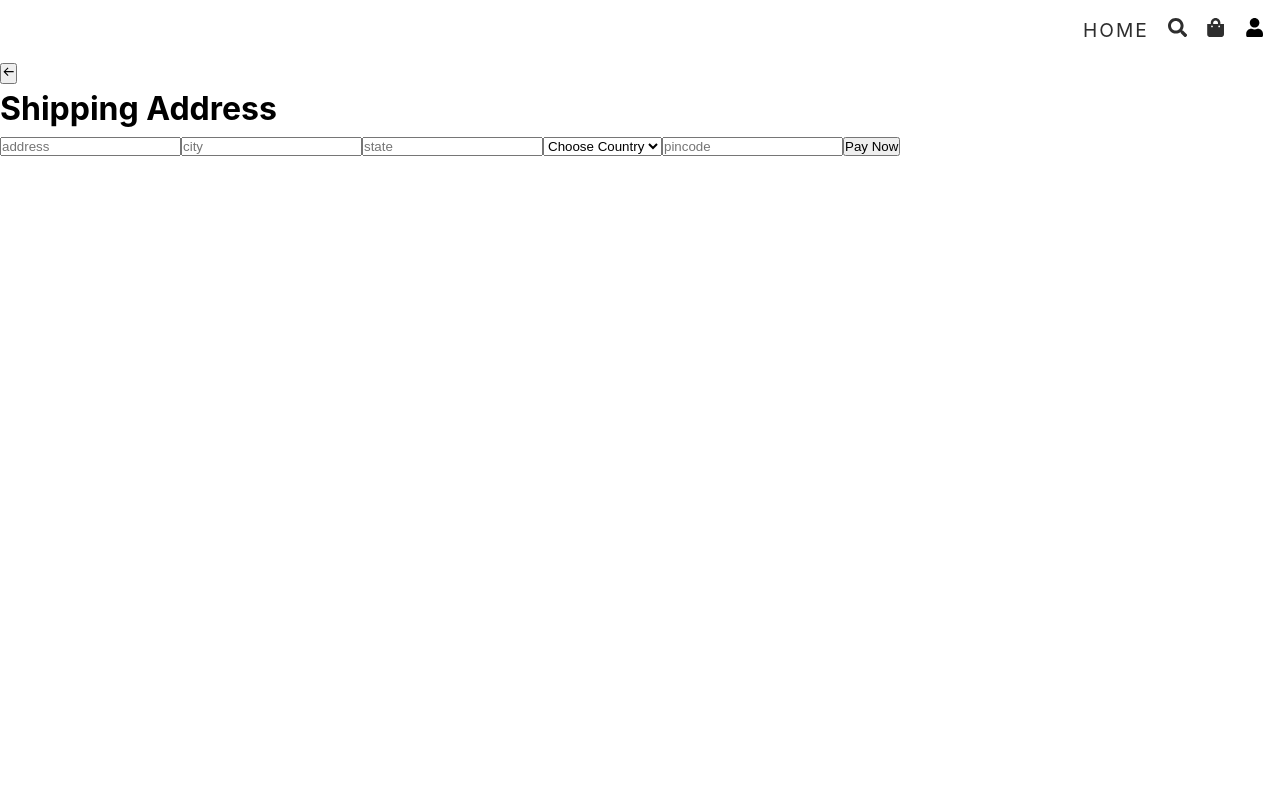
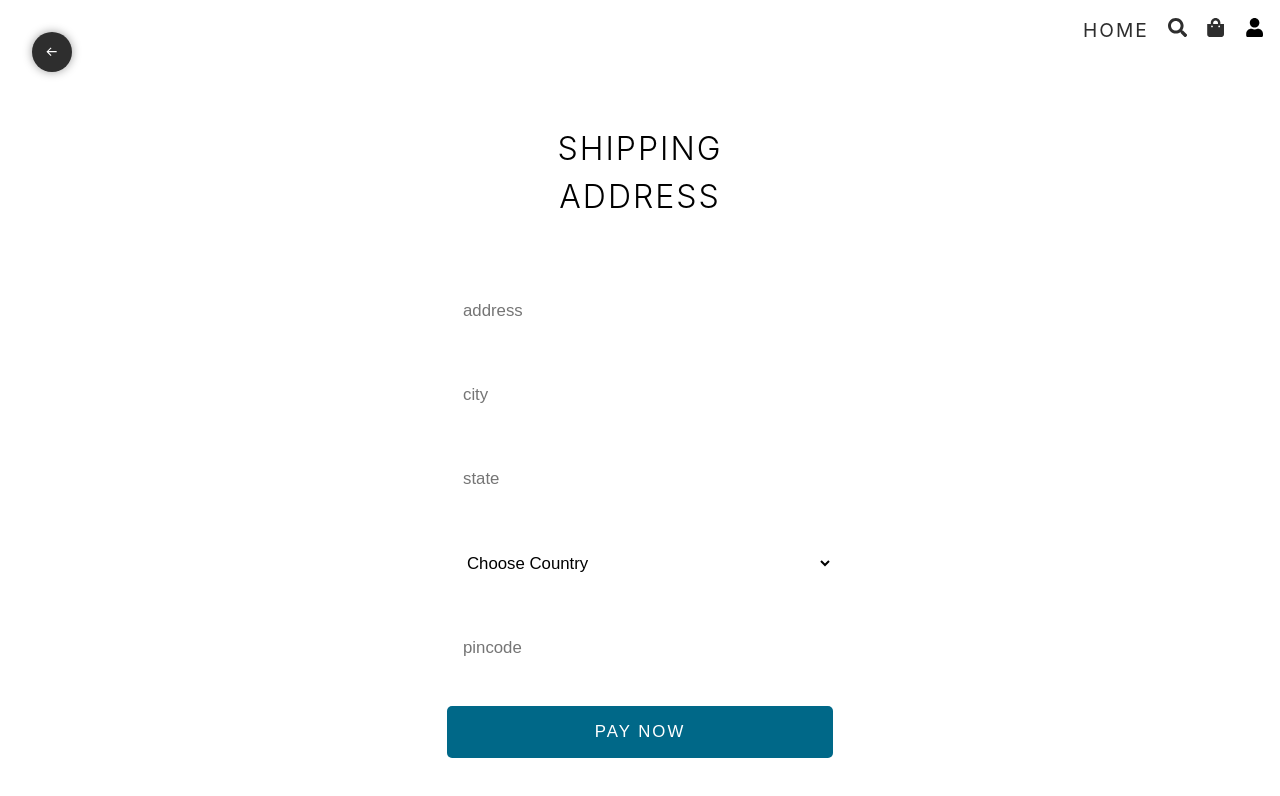
Before and after one commit to RAHUL956777/MERN_e-commerce-frontend, a React (Vite) app: page /shipping in a window 1280 px wide. Shown: the top 796 px of the page. Built offline with nearby package versions, Linux system fonts and the light colour scheme.

Commit message:
working on styles of shipping and make some mixin for code reusibility

```diff
--- a/src/pages/shipping.tsx
+++ b/src/pages/shipping.tsx
@@ -1,5 +1,6 @@
 import { ChangeEvent, useState } from "react";
 import { BiArrowBack } from "react-icons/bi";
+import { useNavigate } from "react-router-dom";
 
 const Shipping = () => {
   const [shippingInfo, setShippingInfo] = useState({
@@ -10,13 +11,17 @@
     pinCode: "",
   });
 
-  const changeHandler = (e: ChangeEvent<HTMLInputElement | HTMLSelectElement>) => {
-      setShippingInfo({...shippingInfo, [e.target.name]: e.target.value})
+  const navigate = useNavigate();
+
+  const changeHandler = (
+    e: ChangeEvent<HTMLInputElement | HTMLSelectElement>
+  ) => {
+    setShippingInfo({ ...shippingInfo, [e.target.name]: e.target.value });
   };
 
   return (
     <div className="shipping">
-      <button>
+      <button className="back-btn" onClick={()=>navigate("/cart")}>
         <BiArrowBack />
       </button>
 
@@ -54,12 +59,9 @@
           value={shippingInfo.country}
           onChange={changeHandler}
         >
-            <option value="">Choose Country</option>
-
-            //todo : add more countries using package
-
-            <option value="india">India</option>
-
+          <option value="">Choose Country</option>
+          //todo : add more countries using package
+          <option value="india">India</option>
         </select>
         <input
           required
--- a/src/styles/_shipping.scss
+++ b/src/styles/_shipping.scss
@@ -0,0 +1,59 @@
+.shipping {
+  @include flex;
+
+  .back-btn {
+    @include square(2.5rem);
+    background-color: $color2;
+    color: $color1;
+    @include flex;
+    position: fixed;
+    top: 2rem;
+    left: 2rem;
+    border-radius: 100%;
+    border: none;
+    outline: none;
+    cursor: pointer;
+    @include baseShadow;
+
+    svg {
+      transition: all 0.3s;
+    }
+
+    &:hover svg {
+      translate: -0.25rem;
+    }
+  }
+
+  > form {
+    max-width: 450px;
+    width: 100%;
+    @include flex(column, center, stretch, 2rem);
+    padding: 2rem;
+
+    > h1 {
+      @include heading(2px);
+      margin: 2rem;
+      text-align: center;
+    }
+
+    > input,
+    > select {
+      border: 1px solid rgba(31, 31, 31, 0.351);
+      @include inputStyle;
+      font-size: 1.05rem;
+      border-radius: 5px;
+    }
+
+    > button {
+      @include btn(1rem, $color3, $color1);
+      border-radius: 5px;
+      font-size: 1.05rem;
+      text-transform: uppercase;
+      letter-spacing: 2px;
+
+      &:hover {
+        opacity: 0.8;
+      }
+    }
+  }
+}
--- a/src/styles/admin/_mixin.scss
+++ b/src/styles/admin/_mixin.scss
@@ -46,3 +46,12 @@
 @mixin baseShadow() {
   box-shadow: 0 0 10px rgba(0, 0, 0, 0.384);
 }
+
+@mixin btn($p: 0.5rem 1rem,$bg,$color) {
+  cursor: pointer;
+  border: none;
+  outline: none;
+  padding: $p;
+  background-color: $bg;
+  color: $color;
+}
```
